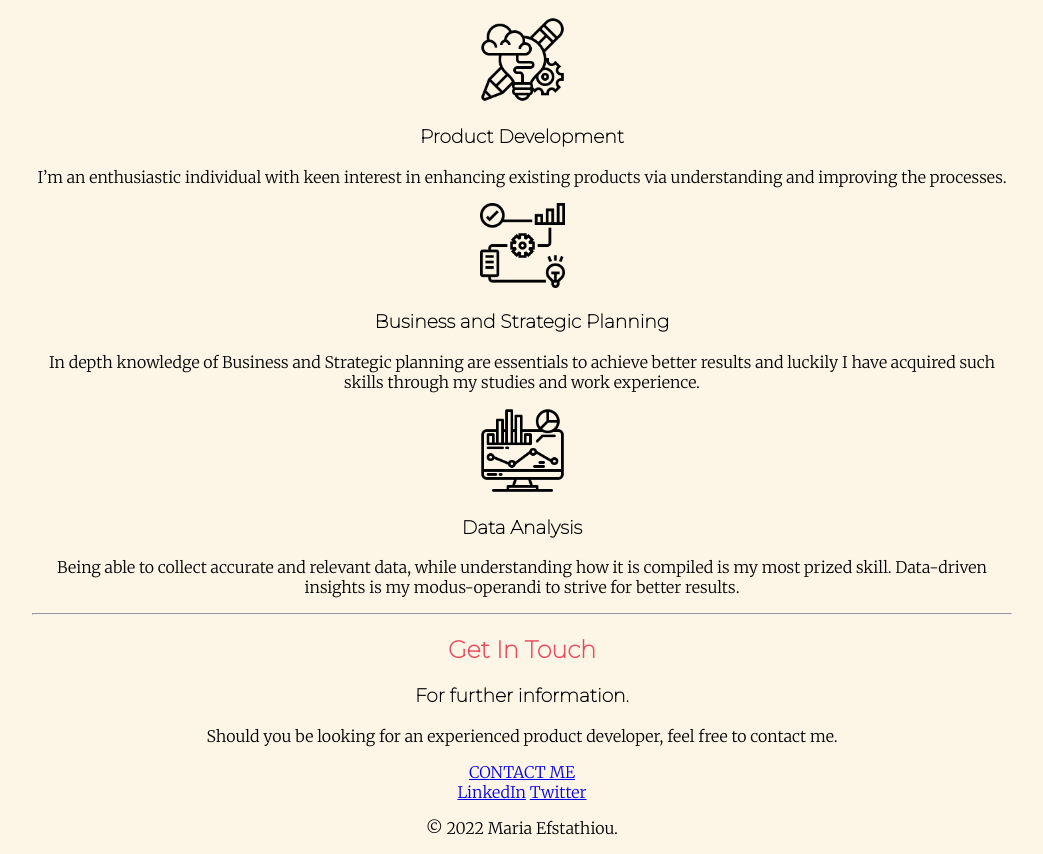
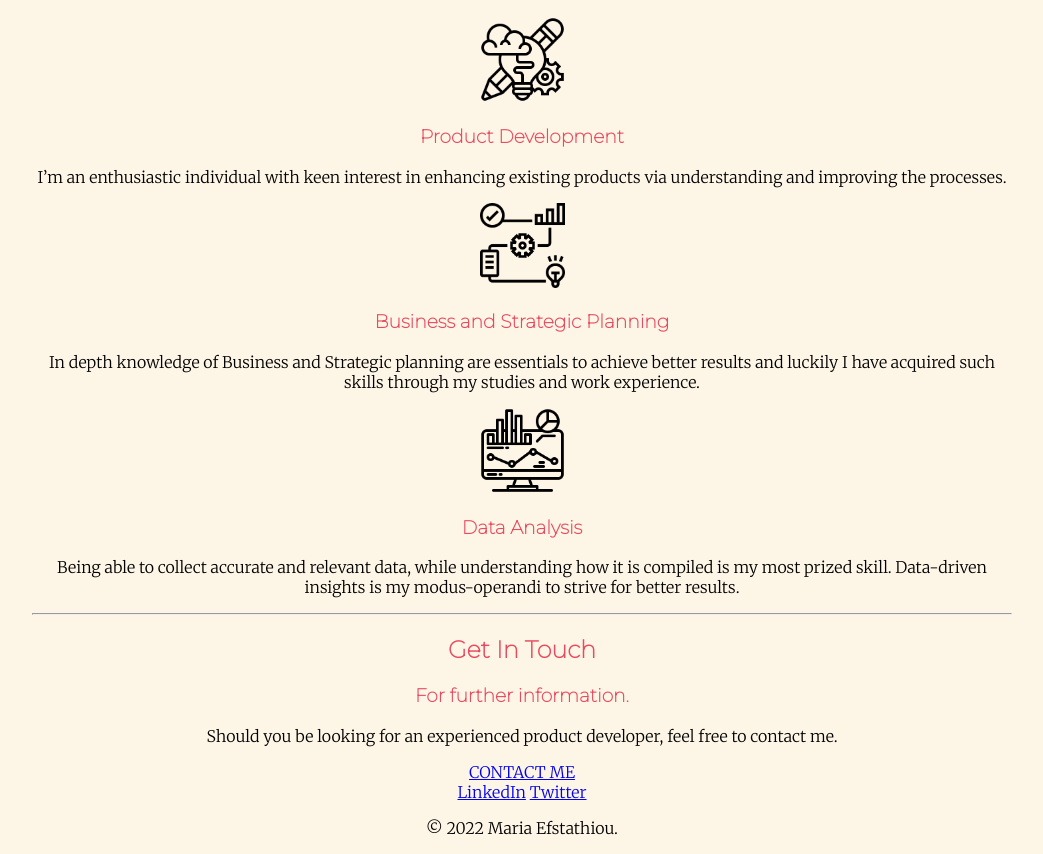
Before and after one commit to Mariaefst/Personal-Site, a plain HTML site: page index.html in a window 1280 px wide. Shown: the part 942-1796 px from the top of the page, without its empty margins (118-1161 px from the left). Drawn offline with Linux system fonts and the light colour scheme.

Commit message:
Update style.css

```diff
--- a/style.css
+++ b/style.css
@@ -20,6 +20,8 @@ h2{
 
 h3{
   font-family: 'Montserrat', sans-serif;
+  color: #e84a5f;
+  font-weight: bold;
 }
 
 
```
